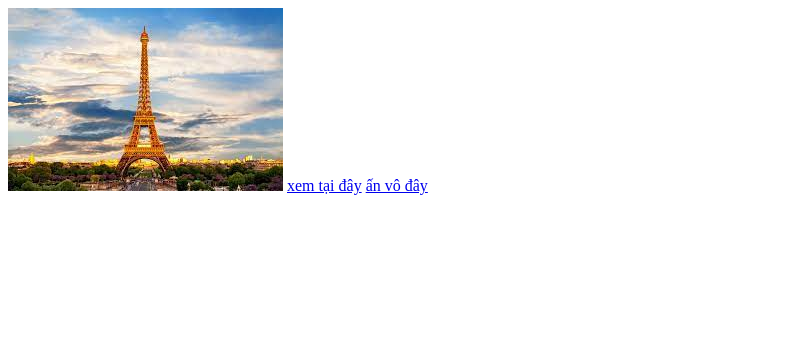
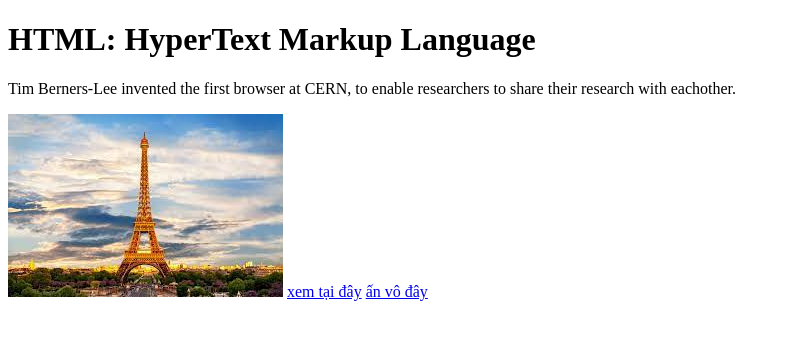
Before and after one commit to luudinhchinh/demo-bai4, a plain HTML site: page index2.html in a window 1280 px wide. Shown: the whole page, without its empty margins (0-790 px from the left). Drawn offline with Linux system fonts and the light colour scheme.

Commit message:
thuc hanh

```diff
--- a/index2.html
+++ b/index2.html
@@ -7,9 +7,12 @@
     <title>Document</title>
 </head>
 <body>
-    <img src="pari.jpeg" alt="lỗi mạng">
+    <h1>HTML: HyperText Markup Language</h1>
+    <p>Tim Berners-Lee invented the first browser at CERN, to enable researchers to share their research with eachother.</p>
+     <p><img src="pari.jpeg" alt="lỗi mạng">
     <a href="https://www.youtube.com/"> xem tại đây</a>
     <a href="index.html" tager="_blank"> ấn vô đây</a>
+</p>
 
 </body>
 </html>
```
